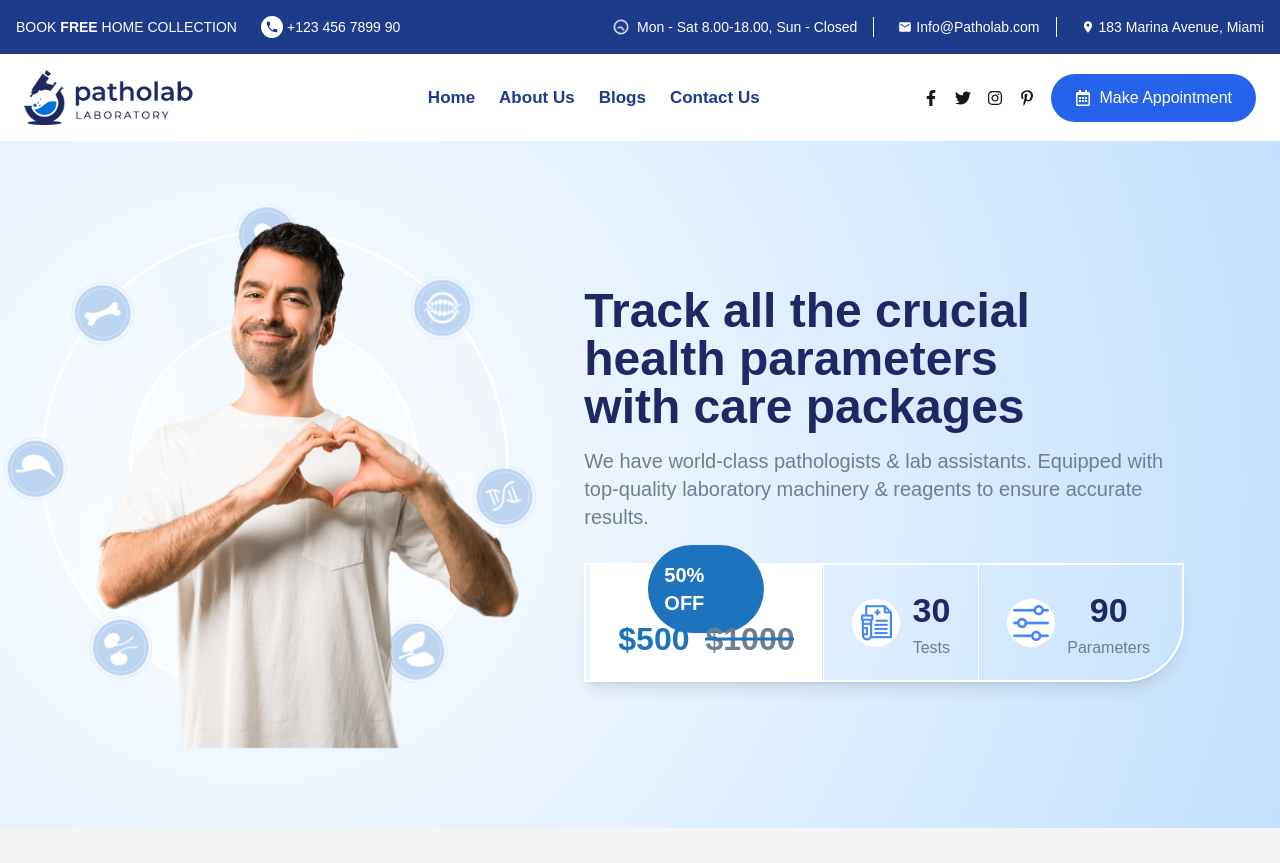
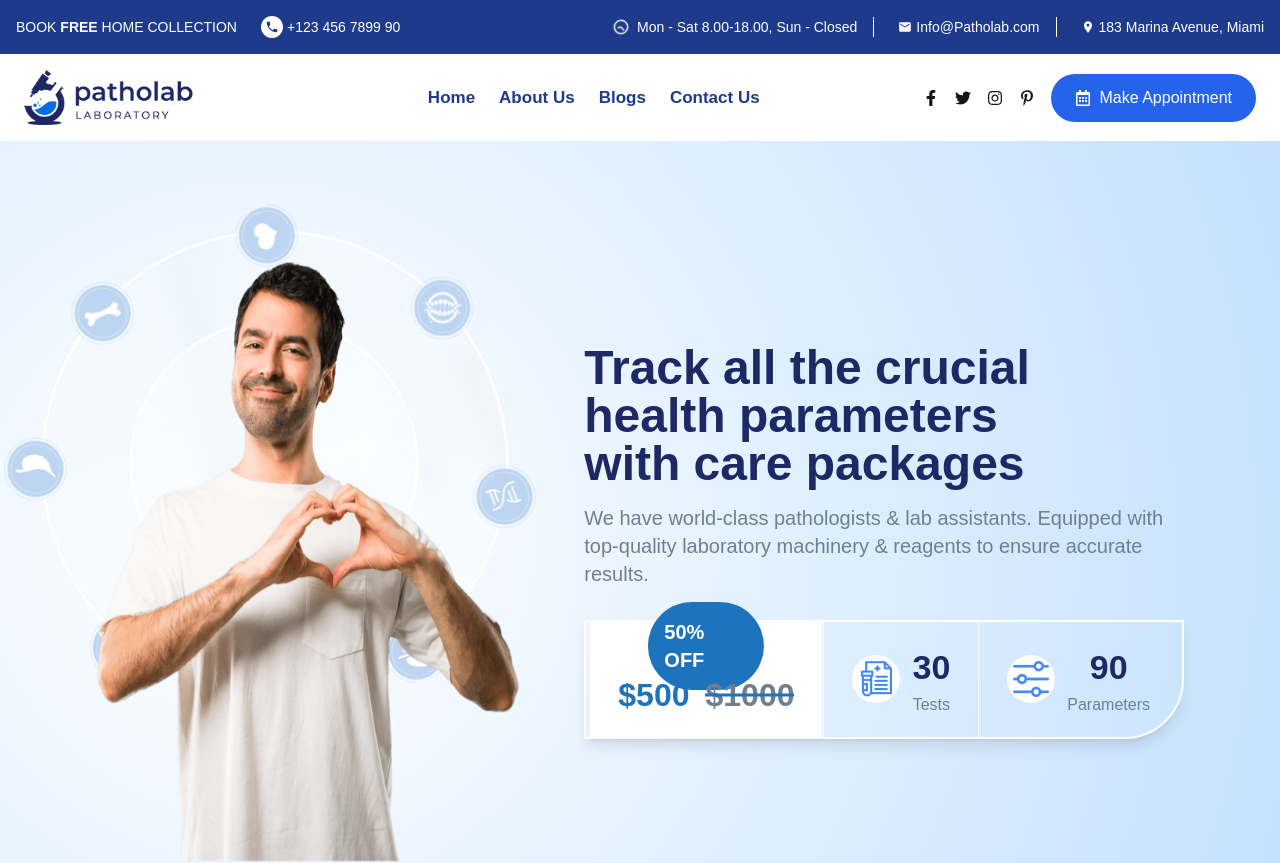
Before and after one commit to Lucien-Vaibhav/altus-health, a Next.js app: page / in a window 1280 px wide. Shown: the top 863 px of the page. Built offline with nearby package versions, Linux system fonts and the light colour scheme.

Commit message:
hero section fix

```diff
--- a/src/app/components/homepage/hero.tsx
+++ b/src/app/components/homepage/hero.tsx
@@ -43,13 +43,13 @@ export default function Hero() {
         </div>
 
         {/* Man's Image - Mobile on Top, Desktop Normal */}
-        <div className="relative z-10 md:mt-0">
+        <div className="relative z-10 md:mt-10">
           <Image
             src="/man.png"
             alt="Smiling Man"
             width={500}
             height={500}
-            className="w-full h-auto md:w-auto md:h-auto"
+            className="w-full h-auto md:w-[500px] md:h-[600px]"
             priority
           />
         </div>
```
